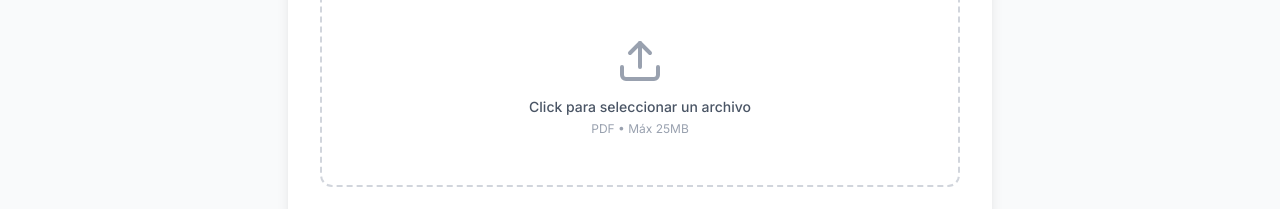
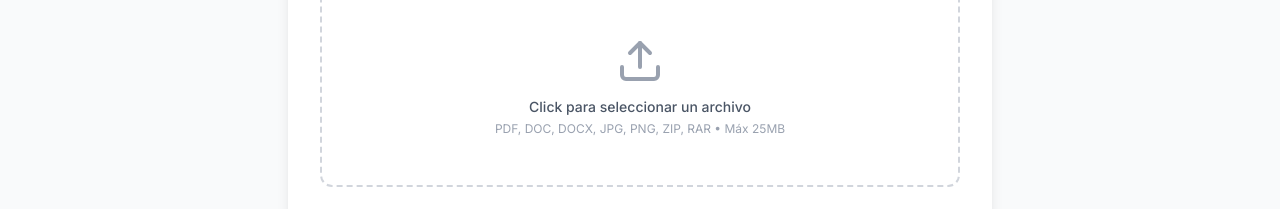
Before and after one commit to MAS2323/web-pebose-frontend-, a React (Vite) app: page /ceep in a window 1280 px wide. Shown: the part 3381-3590 px from the top of the page. Built offline with nearby package versions, Linux system fonts and the light colour scheme.

Commit message:
actualizando componentes

```diff
--- a/src/components/ceep/UploadDocumentos.jsx
+++ b/src/components/ceep/UploadDocumentos.jsx
@@ -334,7 +334,9 @@ export const UploadDocumentos = () => {
                   <p className="text-sm text-gray-600 font-medium">
                     Click para seleccionar un archivo
                   </p>
-                  <p className="text-xs text-gray-400 mt-1">PDF • Máx 25MB</p>
+                  <p className="text-xs text-gray-400 mt-1">
+                    PDF, DOC, DOCX, JPG, PNG, ZIP, RAR • Máx 25MB
+                  </p>
                 </div>
               )}
             </div>
```
